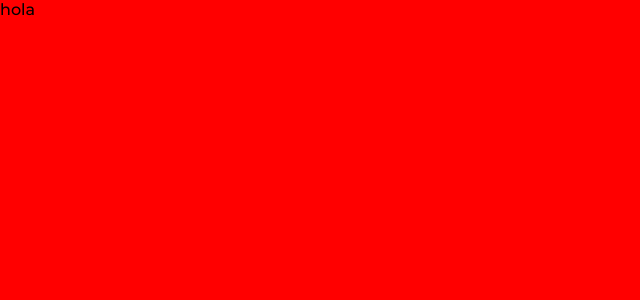
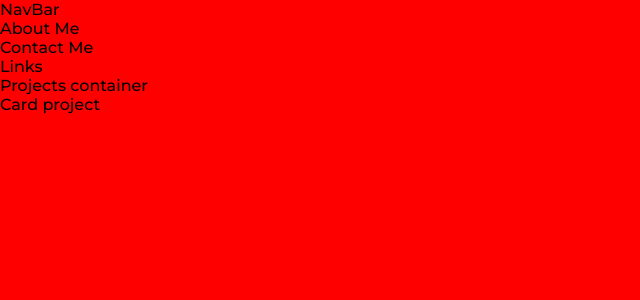
Before and after one commit to sashacamar/portfolio, a React (Create React App) app in the folder client/: page / in a window 1280 px wide. Shown: the top 300 px of the page, without its empty margins (0-640 px from the left). Built offline with nearby package versions, Linux system fonts and the light colour scheme; a web font is replaced by a local one.

Commit message:
importacion de componentes

```diff
--- a/client/src/App.js
+++ b/client/src/App.js
@@ -1,9 +1,22 @@
+//estilos
 import "./App.css";
+
+//componentes
+import NavBar from './components/desktop/NavBar/NavBar';
+import AboutMe from "./components/desktop/AboutMe/AboutMe";
+import Contact from "./components/desktop/Contact/Contact";
+import Links from "./components/desktop/Links/Links";
+import Projects from "./components/desktop/Projects/Projects";
+
 
 function App() {
   return (
     <div >
-      hola
+      <NavBar></NavBar>
+      <AboutMe></AboutMe>
+      <Contact></Contact>
+      <Links></Links>
+      <Projects></Projects>
     </div>
   );
 }
--- a/client/src/components/desktop/NavBar/NavBar.jsx
+++ b/client/src/components/desktop/NavBar/NavBar.jsx
@@ -0,0 +1,11 @@
+import styles from './NavBar.module.css';
+
+const NavBar = () => {
+    return (
+        <div>
+            NavBar
+        </div>
+    )
+}
+
+export default NavBar;
--- a/client/src/components/desktop/Projects/Projects.jsx
+++ b/client/src/components/desktop/Projects/Projects.jsx
@@ -1,9 +1,12 @@
 import styles from './Projects.module.css';
+
+import Project from '../Project/Project';
 
 const Projects = () => {
     return (
         <div>
             Projects container
+            <Project></Project>
         </div>
     )
 }
```
